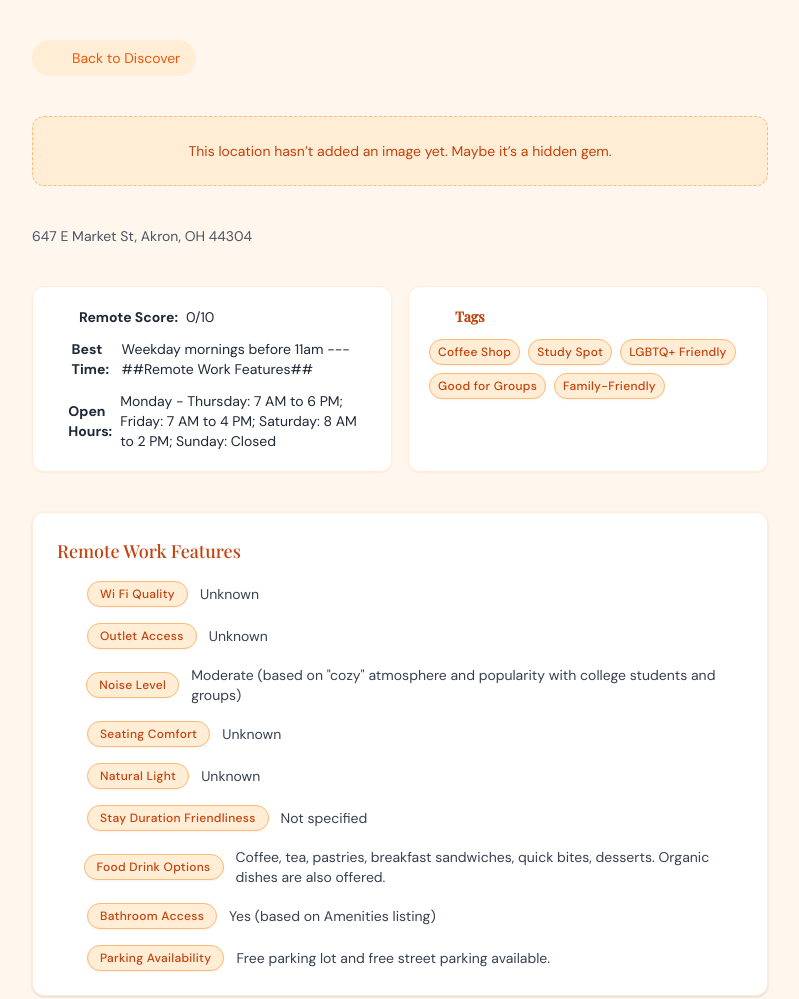
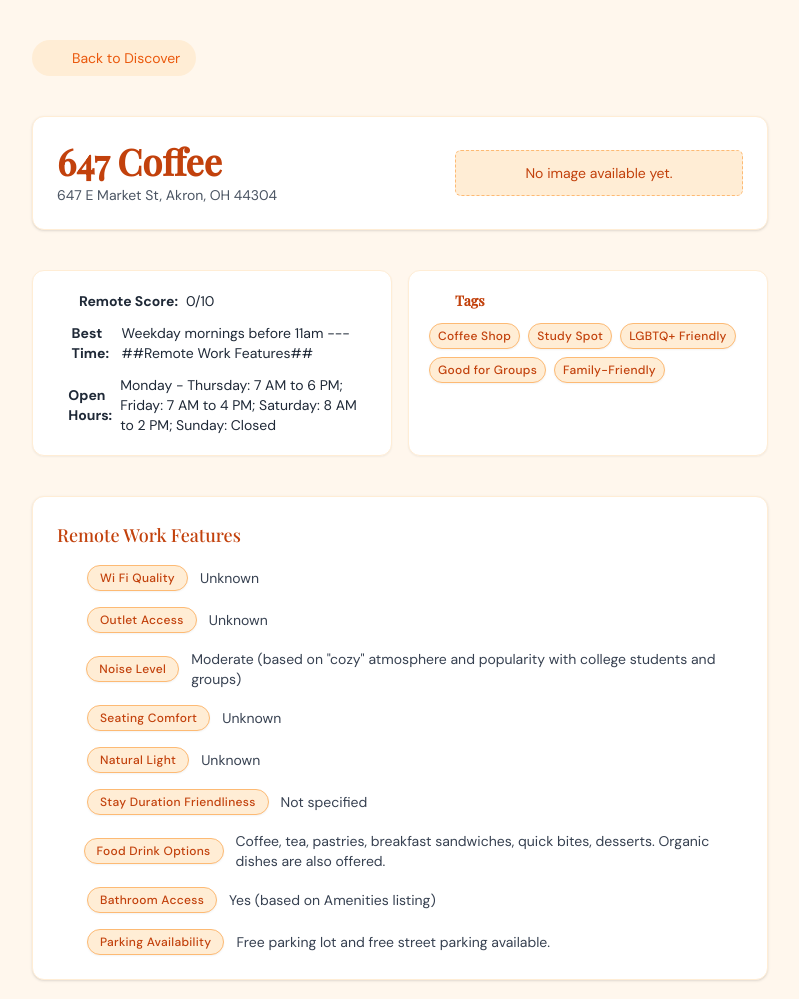
Before and after one commit to jbirchohio/nestlein-site, an Astro site: page /locations/647-coffee in a window 1280 px wide. Shown: the whole page, without its empty margins (240-1039 px from the left). Built offline with nearby package versions, Linux system fonts and the light colour scheme; Astro itself is replaced by a stand-in of ours.

Commit message:
Update [slug].astro

```diff
--- a/src/pages/locations/[slug].astro
+++ b/src/pages/locations/[slug].astro
@@ -83,7 +83,6 @@ const nearbySpots =
   </head>
 
   <body class="bg-orange-50 font-sans text-gray-800 min-h-screen">
-
     <main class="max-w-3xl mx-auto px-4 py-10 space-y-10">
 
       <!-- Back Button -->
@@ -92,25 +91,30 @@ const nearbySpots =
         Back to Discover
       </a>
 
-      <!-- Location Image Section or Fallback -->
-      {location.logo_url ? (
-        <section class="bg-white rounded-xl shadow border border-orange-100 overflow-hidden">
-          <div class="w-full flex justify-center items-center bg-orange-50 p-4 sm:p-6">
+      <!-- Image + Name Section -->
+      <section class="flex flex-col-reverse sm:flex-row sm:items-center sm:justify-between gap-6 bg-white border border-orange-100 shadow rounded-xl p-4 sm:p-6">
+        <!-- Name & Address -->
+        <div class="flex-1">
+          <h1 class="text-3xl sm:text-4xl font-serif font-semibold text-orange-700 mb-1">{location.name}</h1>
+          <p class="text-gray-600 text-sm">{location.address}</p>
+        </div>
+
+        <!-- Image or Fallback -->
+        <div class="flex justify-center sm:justify-end items-center w-full sm:w-60 md:w-72 shrink-0">
+          {location.logo_url ? (
             <img
               src={location.logo_url}
               alt={location.name}
-              class="w-full sm:w-auto max-h-[20rem] sm:max-h-[24rem] md:max-h-[28rem] object-contain rounded-md shadow-sm transition-all duration-300 ease-in-out"
+              class="w-full sm:w-auto max-h-60 sm:max-h-72 object-contain rounded-lg border border-orange-200 shadow-sm"
               loading="lazy"
             />
-          </div>
-        </section>
-      ) : (
-        <div class="bg-orange-100 text-orange-700 text-center text-sm p-6 rounded-xl border border-dashed border-orange-300">
-          This location hasn’t added an image yet. Maybe it’s a hidden gem.
+          ) : (
+            <div class="bg-orange-100 text-orange-700 text-sm text-center px-4 py-3 rounded-md border border-dashed border-orange-300 w-full">
+              No image available yet.
+            </div>
+          )}
         </div>
-      )}
-
-      <p class="text-gray-600 text-sm mt-1">{location.address}</p>
+      </section>
 
       <!-- Quick Info -->
       <div class="grid grid-cols-1 sm:grid-cols-2 gap-4">
```
